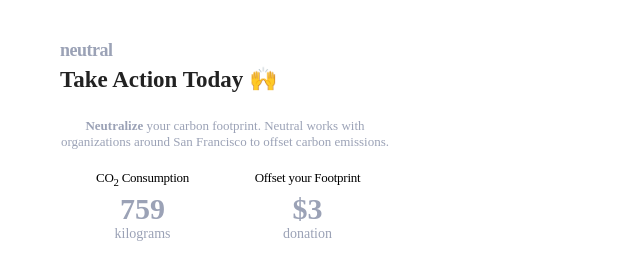
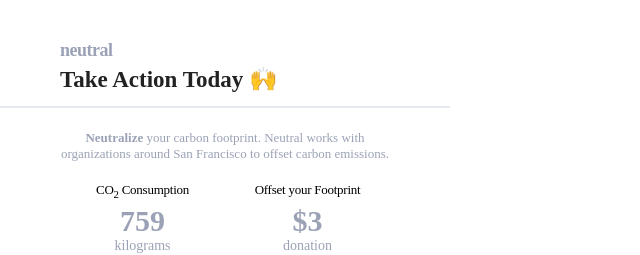
Before and after one commit to cemtorun/Neutral, a website built with webpack: page public/donate.html in a window 1280 px wide. Shown: the top 255 px of the page, without its empty margins (0-640 px from the left). Built offline with nearby package versions, Linux system fonts and the light colour scheme; no server answers; files whose address does not match are found by name.

Commit message:
added horizontal line

```diff
--- a/public/donate.html
+++ b/public/donate.html
@@ -11,6 +11,8 @@
     <!-- HEADER -->
     <h2>neutral</h2>
     <h1 class="title">Take Action Today 🙌</h1>
+    <hr />
+
       <!-- PUT stat val VAR HERE -->
     <p class="donate donate-description"><strong>Neutralize</strong> your carbon footprint. Neutral works with organizations around San Francisco to offset carbon emissions.</p>
     <div class="donate-data-container">
--- a/src/popup.css
+++ b/src/popup.css
@@ -56,6 +56,12 @@
   color: #464C5E;
 }
 
+hr {
+  /* margin-top:  */
+  border: 0.7px solid #E6E9F2;
+  margin: 12.5px -60px 22px -60px;
+}
+
 .report {
   height: 100%;
   width: 100%;
@@ -70,7 +76,6 @@
   font-size: 23px;
   font-weight: 600;
   margin-top: 5px;
-  margin-bottom: 25px;
 }
 
 .merchant {
@@ -182,5 +187,6 @@
     margin: 30px auto 25px;
     width: 50px;
     border: .5px dashed #000;
+    color: #E6E9F2;
     opacity: .1;
 }
```
Also changed, not shown: public/checkout.html (+2 -0 lines), public/product.html (+1 -0 lines).
